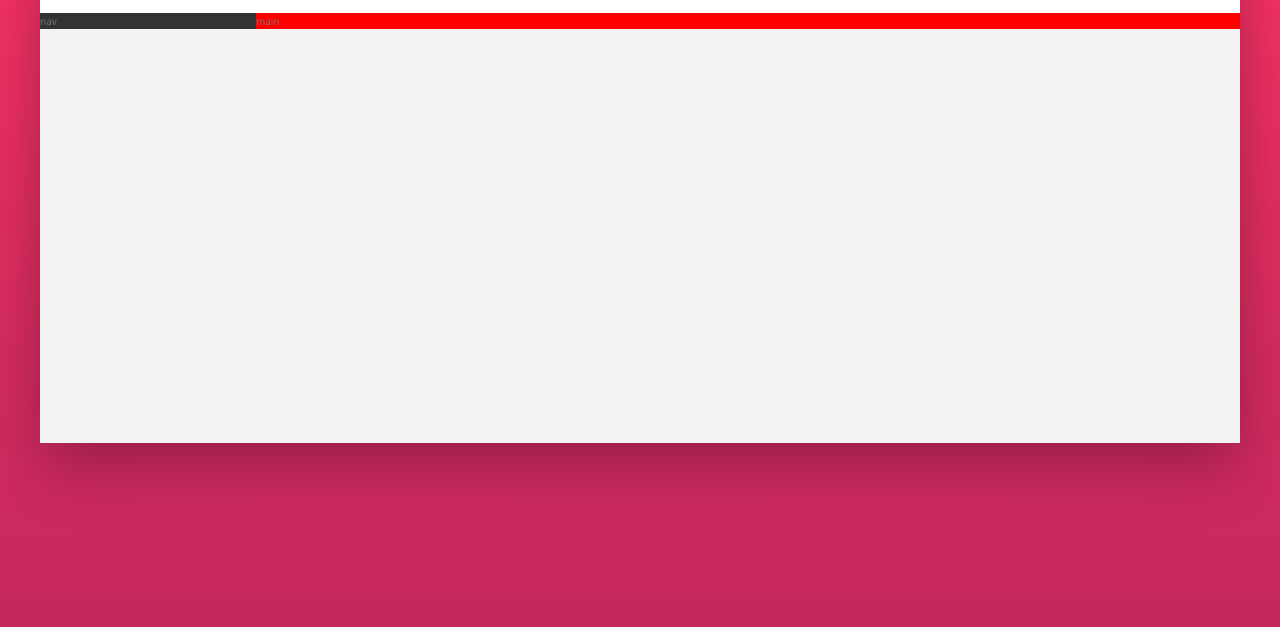
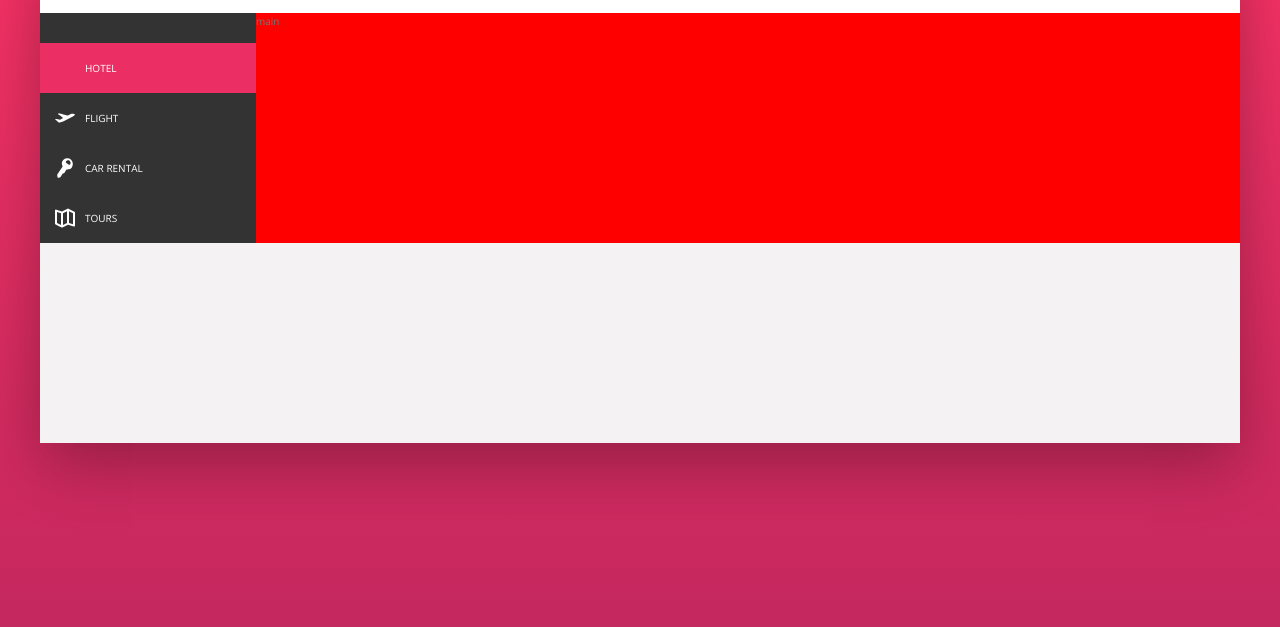
Before and after one commit to boutahlilsoufiane/trillo, a website: page index.html in a window 1280 px wide. Shown: the part 137-764 px from the top of the page. Drawn offline with nearby package versions, Linux system fonts and the light colour scheme.

Commit message:
sidenav part1

```diff
--- a/index.html
+++ b/index.html
@@ -41,14 +41,49 @@
             <span class="user-nav__notification">13</span>
           </div>
           <div class="user-nav__user">
-            <img src="img/user.jpg" alt="User photo" class="user-nav__photo">
+            <img src="img/user.jpg" alt="User photo" class="user-nav__photo" />
             <span class="user-nav__user-name">Jonas</span>
           </div>
         </nav>
       </header>
 
       <div class="content">
-        <nav class="sidebar">nav</nav>
+        <nav class="sidebar">
+          <ul class="sidenav">
+            <li class="sidenav__navigation-item">
+              <a class="sidenav__link" href="#">
+                <svg class="sidenav__icon">
+                  <use xlink:href="img/sprite.svg#icon-home"></use>
+                </svg>
+                <span class="sidenav__text">hotel</span>
+              </a>
+            </li>
+            <li class="sidenav__navigation-item">
+              <a class="sidenav__link" href="#">
+                <svg class="sidenav__icon">
+                  <use xlink:href="img/sprite.svg#icon-aircraft-take-off"></use>
+                </svg>
+                <span class="sidenav__text">flight</span>
+              </a>
+            </li>
+            <li class="sidenav__navigation-item">
+              <a class="sidenav__link" href="#">
+                <svg class="sidenav__icon">
+                  <use xlink:href="img/sprite.svg#icon-key"></use>
+                </svg>
+                <span class="sidenav__text">car rental</span>
+              </a>
+            </li>
+            <li class="sidenav__navigation-item">
+              <a class="sidenav__link" href="#">
+                <svg class="sidenav__icon">
+                  <use xlink:href="img/sprite.svg#icon-map"></use>
+                </svg>
+                <span class="sidenav__text">tours</span>
+              </a>
+            </li>
+          </ul>
+        </nav>
         <main class="hotel-view">main</main>
       </div>
     </div>
--- a/sass/_components.scss
+++ b/sass/_components.scss
@@ -128,3 +128,45 @@
     font-weight: 600;
   }
 }
+//**********************************************//
+//*****************Sidenav**************//
+//**********************************************//
+.sidenav {
+  margin-top: 3rem;
+
+  &__navigation-item {
+
+    @include transitionAll(.5s);
+    list-style: none;
+    &:nth-of-type(1) {
+      background-color: var(--color-primary);
+    }
+
+    &:active,
+    &:hover {
+      background-color: var(--color-primary);
+    }
+  }
+
+  &__link {
+    @include flex(row, start, center);
+    padding: 1.5rem;
+
+    text-decoration: none;
+  }
+
+  &__icon {
+    height: 2rem;
+    width: 2rem;
+    margin-right: 1rem;
+
+    fill: var(--color-white);
+  }
+
+  &__text {
+    color: var(--color-white);
+
+    font-size: 1rem;
+    text-transform: uppercase;
+  }
+}
```
Also changed, not shown: css/style.css, img/SVG/home.svg (added), img/sprite.svg.
